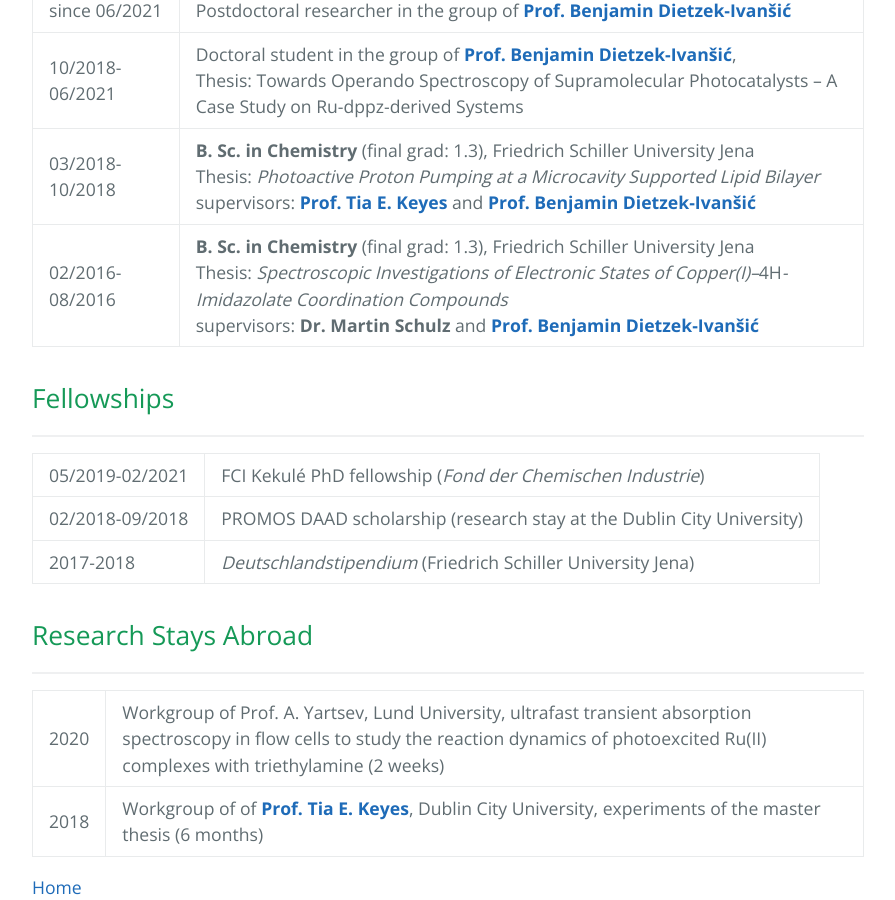
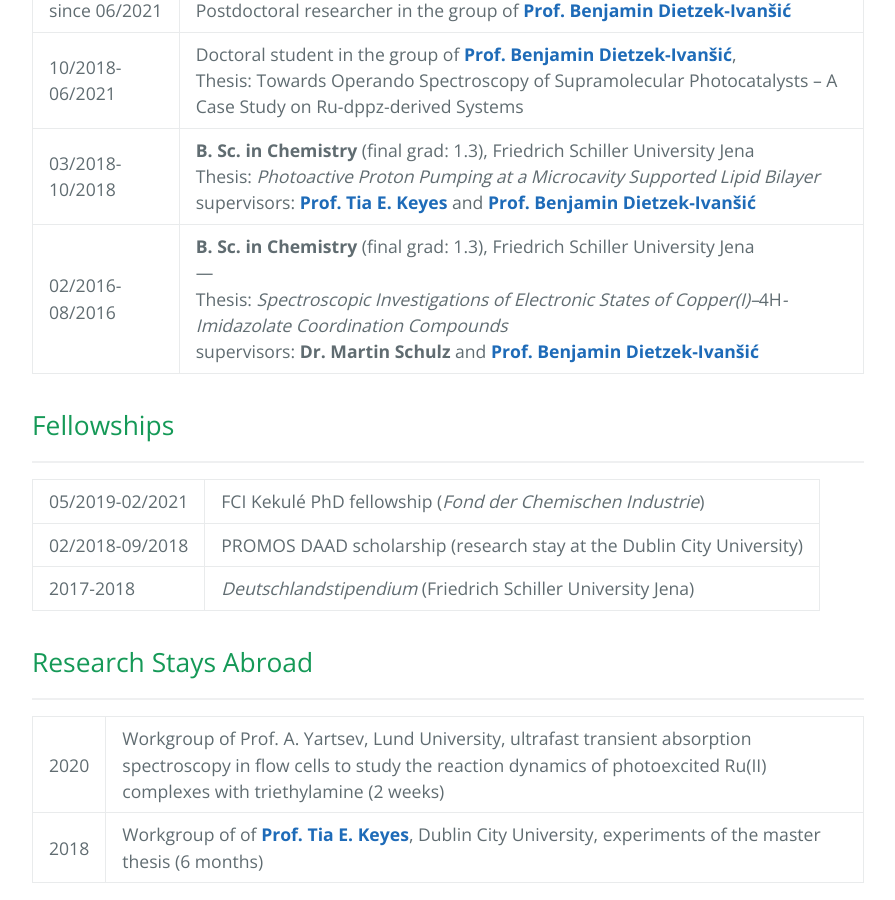
Before and after one commit to carolin-m/carolin-m.github.io, a Jekyll site: the page built from about.md, in a window 1280 px wide and 900 px high, scrolled down 506 px. Shown: the whole window, without its empty margins (192-1087 px from the left). Built offline with Jekyll 4.4.1, drawn with Linux system fonts in a browser that asks for light colours.

```diff
--- a/about.md
+++ b/about.md
@@ -13,7 +13,7 @@ ________________
 | since 06/2021 | Postdoctoral researcher in the group of [**Prof. Benjamin Dietzek-Ivanšić**](https://www.ipc.uni-jena.de/en/AGDietzek) |
 | 10/2018-06/2021  | Doctoral student in the group of [**Prof. Benjamin Dietzek-Ivanšić**](https://www.ipc.uni-jena.de/en/AGDietzek), <br />  Thesis: Towards Operando Spectroscopy of Supramolecular Photocatalysts – A Case Study on Ru-dppz-derived Systems |
 | 03/2018-10/2018 | **B. Sc. in Chemistry** (final grad: 1.3), Friedrich Schiller University Jena <br /> Thesis: *Photoactive Proton Pumping at a Microcavity Supported Lipid Bilayer* <br /> supervisors: [**Prof. Tia E. Keyes**](https://sites.google.com/dcu.ie/keyes-research-group/home) and  [**Prof. Benjamin Dietzek-Ivanšić**](https://www.ipc.uni-jena.de/en/AGDietzek) |
-| 02/2016-08/2016 | **B. Sc. in Chemistry** (final grad: 1.3), Friedrich Schiller University Jena <br /> Thesis: *Spectroscopic Investigations of Electronic States of Copper(I)–*4H*-Imidazolate Coordination Compounds* <br /> supervisors: **Dr. Martin Schulz** and [**Prof. Benjamin Dietzek-Ivanšić**](https://www.ipc.uni-jena.de/en/AGDietzek) |
+| 02/2016-08/2016 | **B. Sc. in Chemistry** (final grad: 1.3), Friedrich Schiller University Jena <br /> --- <br /> Thesis: *Spectroscopic Investigations of Electronic States of Copper(I)–*4H*-Imidazolate Coordination Compounds* <br /> supervisors: **Dr. Martin Schulz** and [**Prof. Benjamin Dietzek-Ivanšić**](https://www.ipc.uni-jena.de/en/AGDietzek) |
 
 ## Fellowships <br>
 ________________
```
